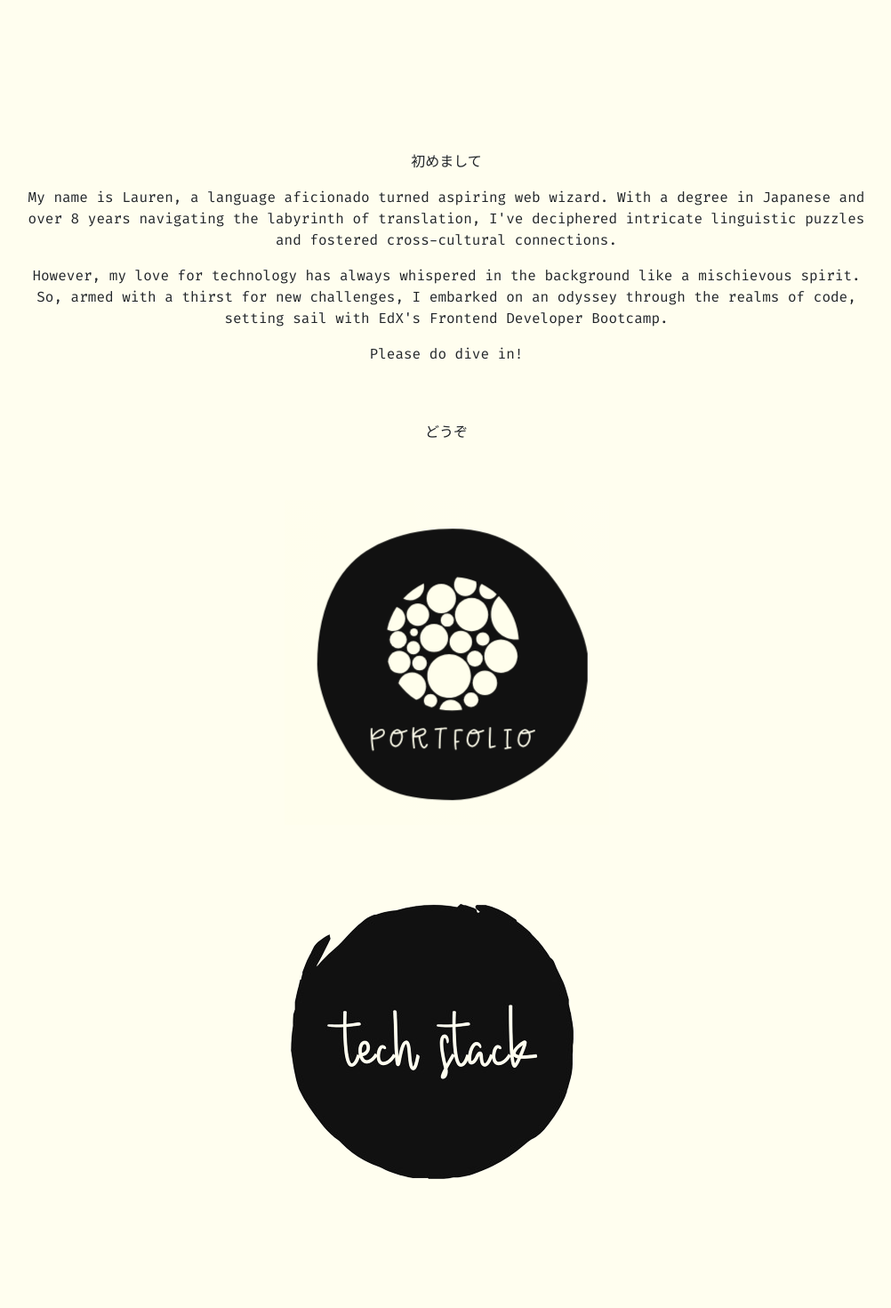
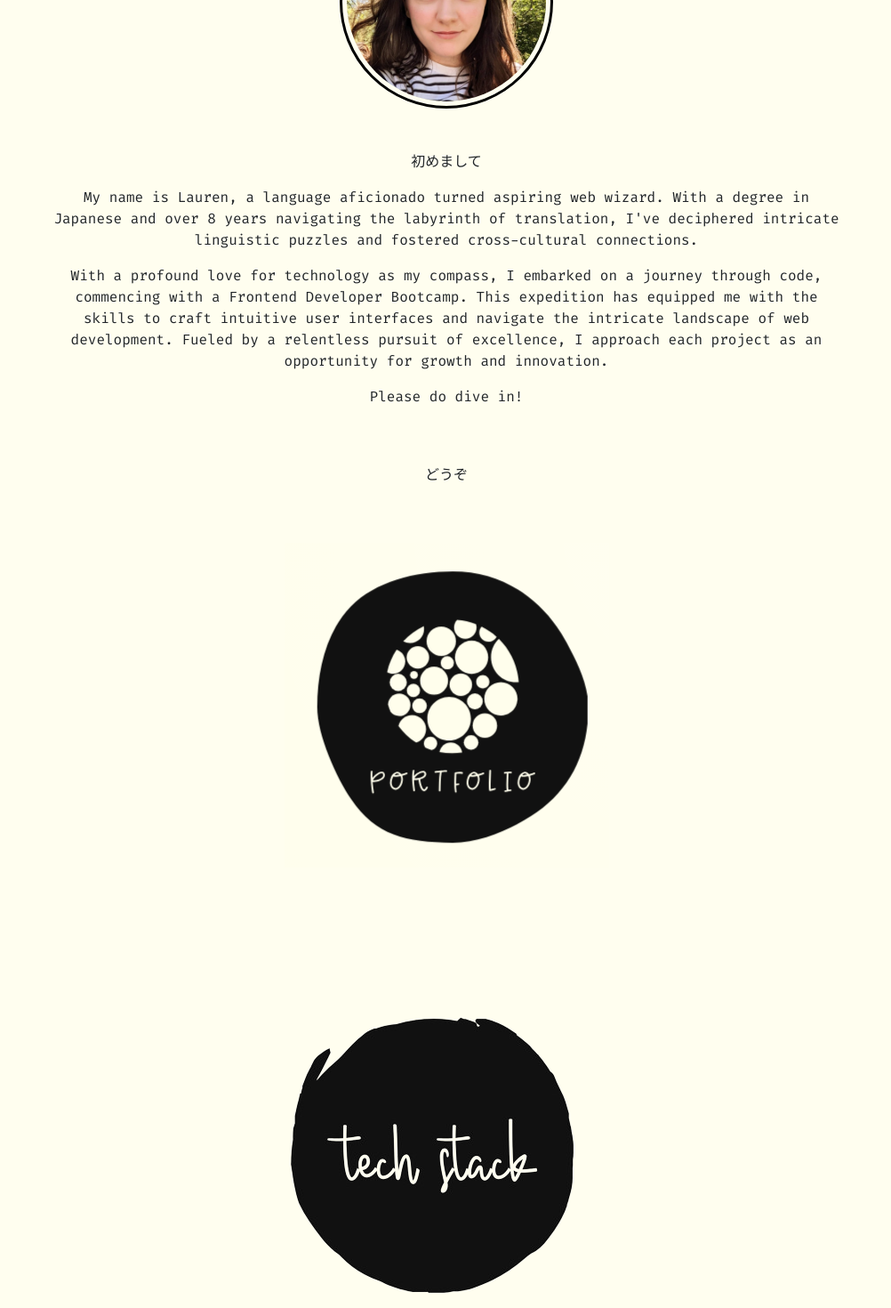
Before and after one commit to eaton-mess/React-Portfolio, a React (Vite) app: page / in a window 1280 px wide. Shown: the part 380-1850 px from the top of the page at 89% size, without its empty margins (138-1140 px from the left). Built offline with nearby package versions, Linux system fonts and the light colour scheme.

Commit message:
amended wording

```diff
--- a/src/components/Pages/Home.jsx
+++ b/src/components/Pages/Home.jsx
@@ -20,8 +20,26 @@ const Home = () => {
     };
 
     useEffect(() => {
-        gsap.from(".profilePicture", { opacity: 0, x: -100, duration: 1, delay: 0.5 });
-        gsap.from("h1", { opacity: 0, x: +100, duration: 1, delay: 0.5 });
+        const fadeOnScroll = () => {
+            const paragraphs = document.querySelectorAll('.fadeInOnScroll');
+            paragraphs.forEach(paragraph => {
+                const topPosition = paragraph.getBoundingClientRect().top;
+                const bottomPosition = paragraph.getBoundingClientRect().bottom;
+
+                const windowHeight = window.innerHeight;
+                if (topPosition < windowHeight && bottomPosition > 0) {
+                    gsap.to(paragraph, { opacity: 1, duration: 1 });
+                }
+            });
+        };
+
+        fadeOnScroll();
+
+        window.addEventListener('scroll', fadeOnScroll);
+
+        return () => {
+            window.removeEventListener('scroll', fadeOnScroll);
+        };
     }, []);
 
     return (
@@ -29,19 +47,21 @@ const Home = () => {
             <Container className="heroSection">
                 <h1>Lauren Eaton - Developer</h1>
                 <img className="profilePicture" id="headshot" src={profilePicture} alt="profile picture" />
-                <p className="aboutMeText" id="aboutMeText">
+                <p className="aboutMeText fadeInOnScroll" id="aboutMeText">
                     <span onMouseEnter={() => handleTextChange('greeting', 'Nice to meet you')} onMouseLeave={() => handleTextChange('greeting', '初めまして')}>
                         {texts.greeting}
                     </span>
                 </p>
-                <p>
-                    My name is Lauren, a language aficionado turned aspiring web wizard. With a degree in Japanese and over 8 years navigating the labyrinth of translation, I've deciphered intricate linguistic puzzles and fostered cross-cultural connections.</p>
-                <p>
-                    However, my love for technology has always whispered in the background like a mischievous spirit. So, armed with a thirst for new challenges, I embarked on an odyssey through the realms of code, setting sail with EdX's Frontend Developer Bootcamp.</p>
-                <p>
+                <p className="fadeInOnScroll">
+                    My name is Lauren, a language aficionado turned aspiring web wizard. With a degree in Japanese and over 8 years navigating the labyrinth of translation, I've deciphered intricate linguistic puzzles and fostered cross-cultural connections.
+                </p>
+                <p className="fadeInOnScroll">
+                    With a profound love for technology as my compass, I embarked on a journey through code, commencing with a Frontend Developer Bootcamp. This expedition has equipped me with the skills to craft intuitive user interfaces and navigate the intricate landscape of web development. Fueled by a relentless pursuit of excellence, I approach each project as an opportunity for growth and innovation.
+                </p>
+                <p className="fadeInOnScroll">
                     Please do dive in!
                 </p>
-                <p className="aboutMeText" id="aboutMeText">
+                <p className="aboutMeText fadeInOnScroll" id="aboutMeText">
                     <span onMouseEnter={() => handleTextChange('invitation', 'Welcome')} onMouseLeave={() => handleTextChange('invitation', 'どうぞ')}>
                         {texts.invitation}
                     </span>
--- a/src/components/Pages/index.css
+++ b/src/components/Pages/index.css
@@ -16,8 +16,8 @@
 }
 
 p {
-    margin-left: 5em;
-    margin-right: 5em;
+    margin-left: 7em;
+    margin-right: 7em;
 }
 
 h1 {
--- /dev/null
+++ b/src/components/TechStack/index.css
@@ -0,0 +1,11 @@
+.techStack {
+    margin: auto;
+    transition: transform 0.3s ease;
+    padding-top: 5em;
+    padding-bottom: 3em;
+}
+
+.techStack:hover {
+    transform: scale(1.1);
+    cursor: pointer;
+}
--- a/src/components/TechStack/index.jsx
+++ b/src/components/TechStack/index.jsx
@@ -1,10 +1,11 @@
 import React from 'react';
 import TechImage from '../../assets/images/techstack.png';
+import './index.css';
 
 const TechStack = () => {
     return (
         <>
-            <img src={TechImage} alt="tech stack" />
+            <img className="techStack" src={TechImage} alt="tech stack" />
         </>
     )
 }
```
